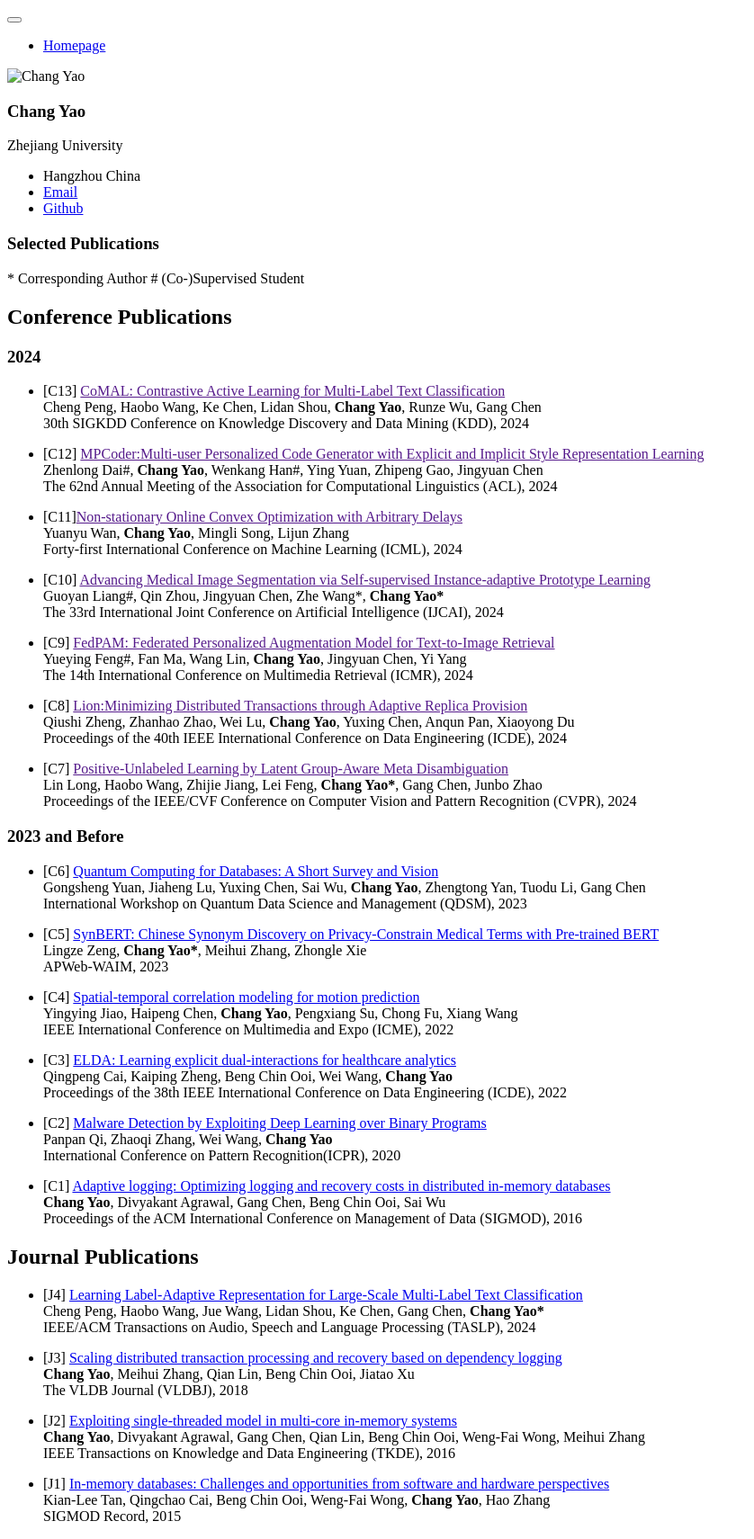
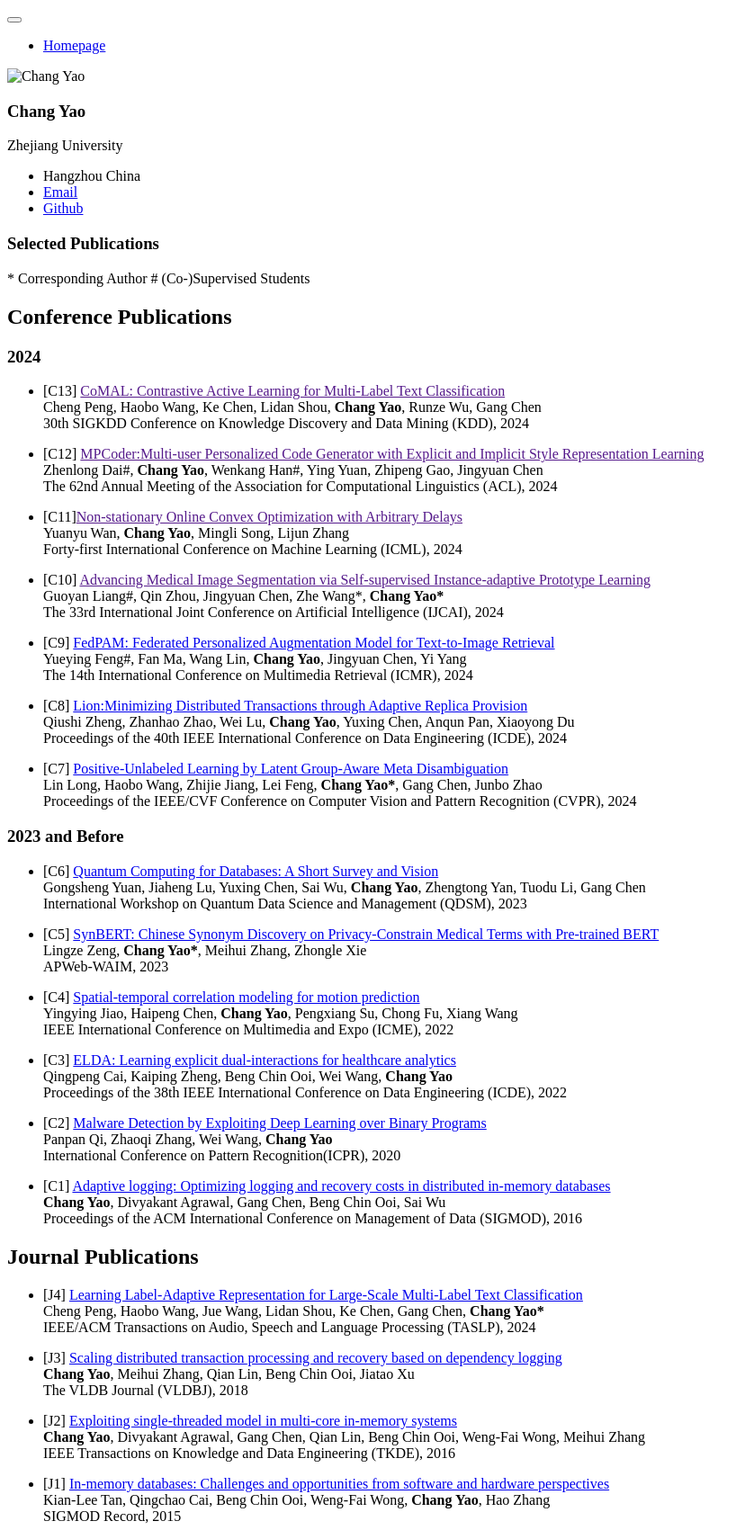
Before and after one commit to yaochang/yaochang.github.io, a Jekyll site: the page built from _pages/includes/pub.md, in a window 1280 px wide. Shown: the whole page at 90% size, without its empty margins (0-838 px from the left). Built offline with Jekyll 4.4.1, drawn with Linux system fonts in a browser that asks for light colours; our own code applies the rules of GitHub Pages for plain Markdown files; some of the changed lines change nothing that is shown.

Commit message:
20240617-01

```diff
--- a/_pages/includes/pub.md
+++ b/_pages/includes/pub.md
@@ -1,7 +1,7 @@
 
 # Selected Publications
 
-\* Corresponding Author  \# (Co-)Supervised Student
+\* Corresponding Author  \# (Co-)Supervised Students
 
 
 ## Conference Publications
@@ -24,15 +24,15 @@
 <br />Guoyan Liang\#, Qin Zhou, Jingyuan Chen, Zhe Wang\*, **Chang Yao\***
 <br />The 33rd International Joint Conference on Artificial Intelligence (IJCAI), 2024
 
-- \[C9\] [FedPAM: Federated Personalized Augmentation Model for Text-to-Image Retrieval]()
+- \[C9\] [FedPAM: Federated Personalized Augmentation Model for Text-to-Image Retrieval](https://dl.acm.org/doi/10.1145/3652583.3657627)
 <br />Yueying Feng\#, Fan Ma, Wang Lin, **Chang Yao**, Jingyuan Chen, Yi Yang
 <br />The 14th International Conference on Multimedia Retrieval (ICMR), 2024
 
-- \[C8\] [Lion:Minimizing Distributed Transactions through Adaptive Replica Provision]()
+- \[C8\] [Lion:Minimizing Distributed Transactions through Adaptive Replica Provision](https://arxiv.org/pdf/2403.11221)
 <br />Qiushi Zheng, Zhanhao Zhao, Wei Lu, **Chang Yao**, Yuxing Chen, Anqun Pan, Xiaoyong Du
 <br />Proceedings of the 40th IEEE International Conference on Data Engineering (ICDE), 2024
 
-- \[C7\] [Positive-Unlabeled Learning by Latent Group-Aware Meta Disambiguation]()
+- \[C7\] [Positive-Unlabeled Learning by Latent Group-Aware Meta Disambiguation](https://openaccess.thecvf.com/content/CVPR2024/papers/Long_Positive-Unlabeled_Learning_by_Latent_Group-Aware_Meta_Disambiguation_CVPR_2024_paper.pdf)
 <br />Lin Long, Haobo Wang, Zhijie Jiang, Lei Feng, **Chang Yao\***, Gang Chen, Junbo Zhao
 <br />Proceedings of the IEEE/CVF Conference on Computer Vision and Pattern Recognition (CVPR), 2024
 
```
Also changed, not shown: 4 other files.
